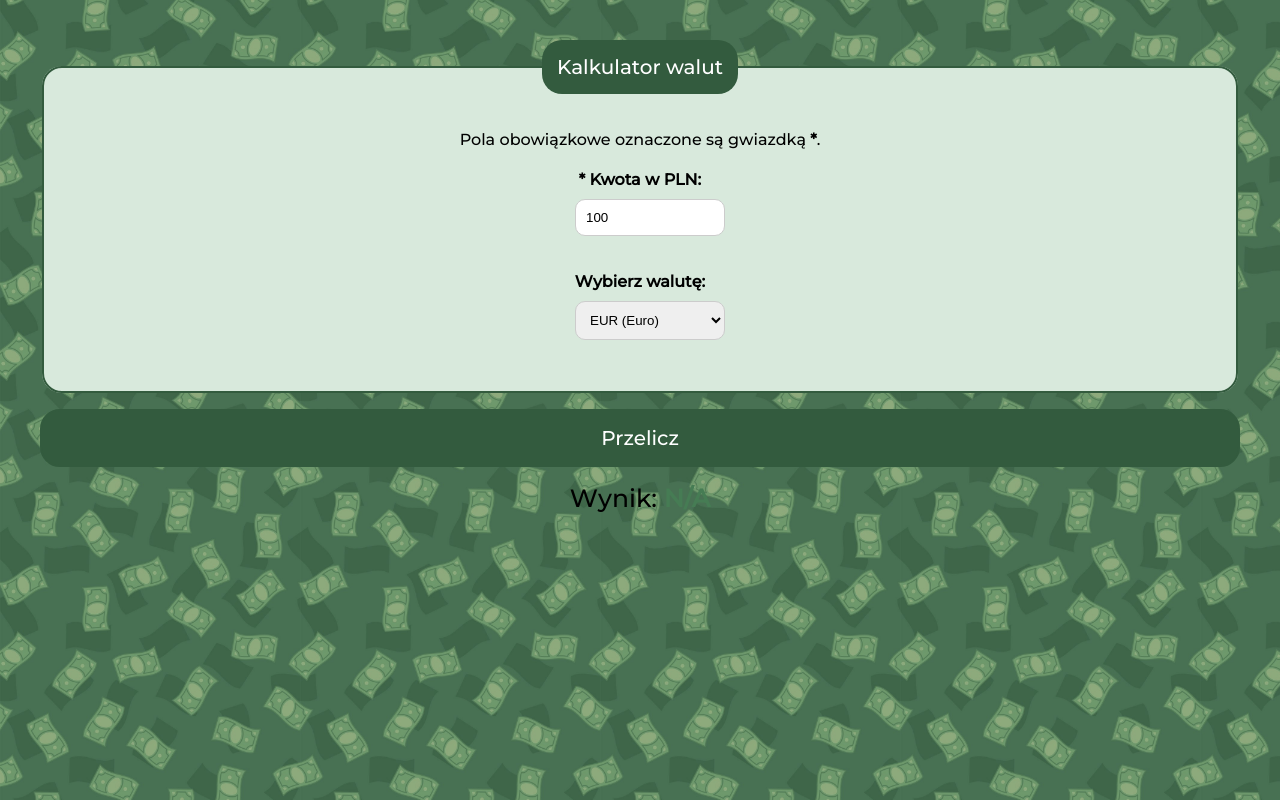
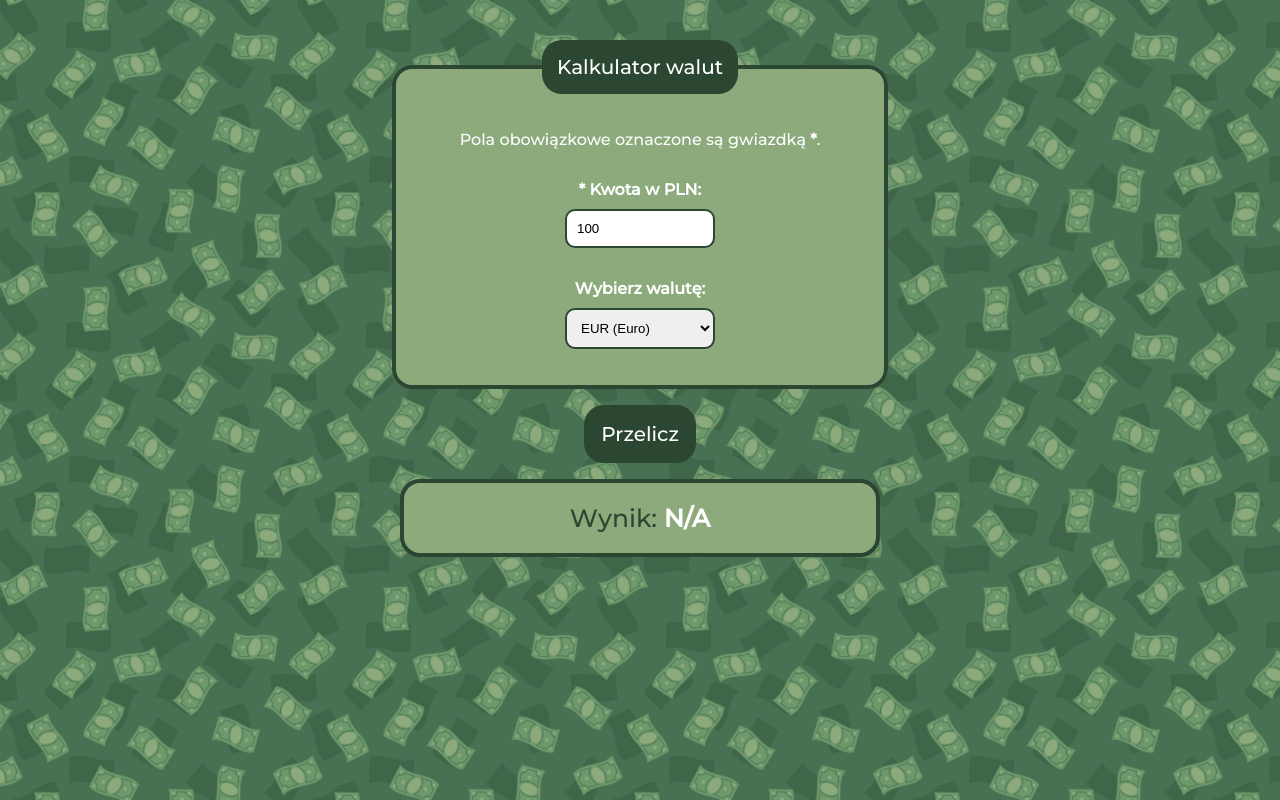
Before and after one commit to maja-glowania/currency-converter, a plain HTML site: page index.html in a window 1280 px wide. Drawn offline with nearby package versions, Linux system fonts and the light colour scheme.

Commit message:
css colours changed

```diff
--- a/css/style.css
+++ b/css/style.css
@@ -19,21 +19,27 @@ html {
 .form {
   margin: auto;
   text-align: center;
+  max-width: 500px;
 }
 
 .form__fieldset {
-  border-style: solid;
-  border-color: hsl(136, 28%, 28%);
+  border: 4px solid #2b4631;
   border-radius: 20px;
   padding: 20px;
   text-align: center;
-  background-color: hsl(136, 28%, 88%);
+  color: #fff;
+  background-color: #8daa7c;
+}
+
+.form__important {
+  color: #2b4631;
+  font-weight: 700;
 }
 
 .form__legend {
-  background-color: hsl(136, 28%, 28%);
+  background-color: #2b4631;
   border-radius: 20px;
-  color: hsl(0, 0%, 100%);
+  color: #fff;
   padding: 15px;
   font-size: 20px;
   text-align: center;
@@ -42,31 +48,31 @@ html {
 .form__labelText {
   width: 100%;
   max-width: 150px;
-  margin: 5px;
+  margin-top: 15px;
   display: inline-block;
   font-weight: 700;
 }
 
 .form__field {
-  border: 1px solid #ccc;
+  border: 2px solid #2b4631;
   padding: 10px;
-  margin: 10px;
-  max-width: 800px;
+  margin-top: 10px;
+  max-width: 200px;
   border-radius: 10px;
   width: 100%;
 }
 
 .form__button {
   cursor: pointer;
-  border-color: hsl(136, 28%, 28%);
+  border-color: #2b4631;
   border-radius: 20px;
   padding: 15px;
   font-size: 20px;
   margin: auto;
-  width: 100%;
+  max-width: 200px;
   font-family: "Montserrat", sans-serif;
-  background-color: hsl(136, 28%, 28%);
-  color: hsl(0, 0%, 100%);
+  background-color: #2b4631;
+  color: #fff;
   border-style: solid;
 }
 
@@ -81,12 +87,19 @@ html {
 }
 
 .form__paragraph {
-  margin: auto;
   text-align: center;
   font-size: 25px;
+  color: #2b4631;
+  border-color: #2b4631;
+  border-style: solid;
+  border-radius: 20px;
+  border-width: 4px;
+  background-color: #8daa7c;
+  margin: 10px;
+  padding: 20px;
 }
 
 .form__result {
-  color: hsl(136, 28%, 38%);
+  color: #fff;
   font-weight: 700;
 }
```
